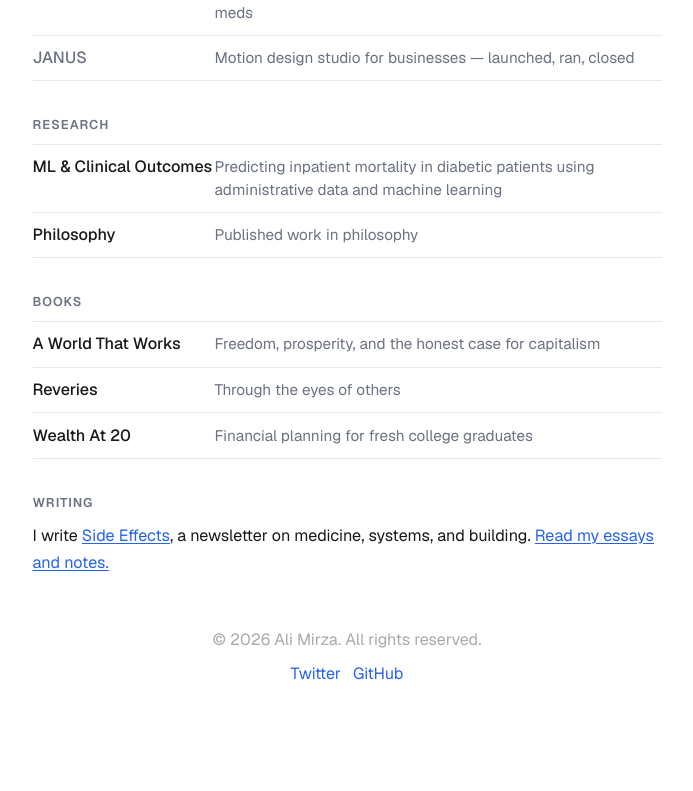
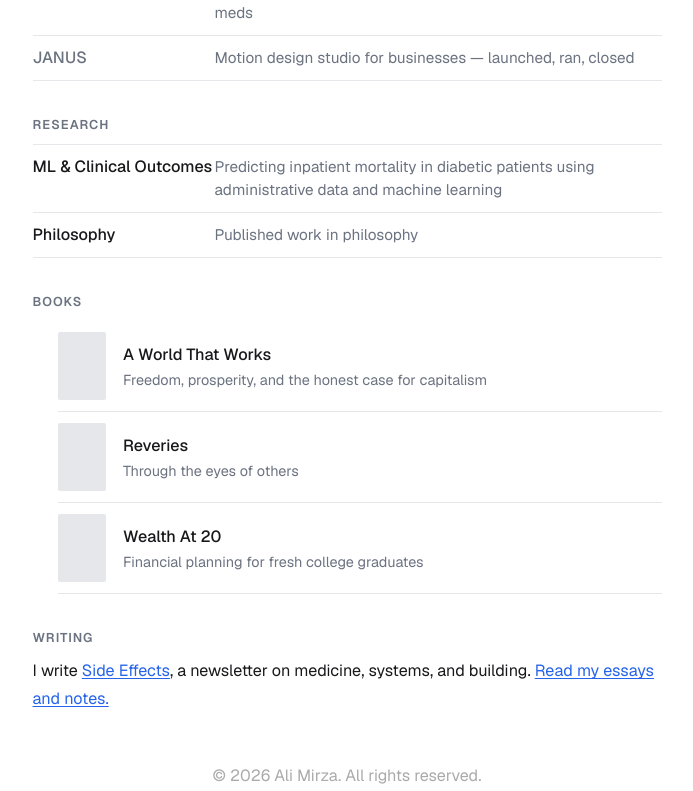
Before and after one commit to thisisalimirza/loam, a Next.js app: page / in a window 1280 px wide. Shown: the part 521-1312 px from the top of the page, without its empty margins (293-986 px from the left). Before the commit the page ends 1276 px from the top, so only its background shows below. Built offline with nearby package versions, Linux system fonts and the light colour scheme; no server answers.

Commit message:
Add book cover layout with placeholder slots
Books section now uses a cover-image layout (48x68px). Covers render
as grey placeholders until image URLs are provided.

https://claude.ai/code/session_018vzNdLrG7ZsKXrcMqE1gSC

```diff
--- a/src/app/components/ProfileHeader.tsx
+++ b/src/app/components/ProfileHeader.tsx
@@ -66,18 +66,27 @@ export default function ProfileHeader() {
 
       <section className="profile-section">
         <h2 className="profile-section-label">Books</h2>
-        <ul className="project-list">
-          <li className="project-item">
-            <a href="https://www.amazon.com/World-That-Works-Prosperity-Capitalism-ebook/dp/B0G5LV6F2G" target="_blank" rel="noopener noreferrer" className="project-name">A World That Works</a>
-            <span className="project-desc">Freedom, prosperity, and the honest case for capitalism</span>
+        <ul className="book-list">
+          <li className="book-item">
+            <div className="book-cover-placeholder" />
+            <div className="book-info">
+              <a href="https://www.amazon.com/World-That-Works-Prosperity-Capitalism-ebook/dp/B0G5LV6F2G" target="_blank" rel="noopener noreferrer" className="book-name">A World That Works</a>
+              <span className="book-desc">Freedom, prosperity, and the honest case for capitalism</span>
+            </div>
           </li>
-          <li className="project-item">
-            <a href="https://www.amazon.com/Reveries-Through-Others-Stories-traveler-ebook/dp/B0CJ99H7DL" target="_blank" rel="noopener noreferrer" className="project-name">Reveries</a>
-            <span className="project-desc">Through the eyes of others</span>
+          <li className="book-item">
+            <div className="book-cover-placeholder" />
+            <div className="book-info">
+              <a href="https://www.amazon.com/Reveries-Through-Others-Stories-traveler-ebook/dp/B0CJ99H7DL" target="_blank" rel="noopener noreferrer" className="book-name">Reveries</a>
+              <span className="book-desc">Through the eyes of others</span>
+            </div>
           </li>
-          <li className="project-item">
-            <a href="https://www.amazon.com/Wealth-At-20-Financial-Graduates-ebook/dp/B0CJBBSXW5" target="_blank" rel="noopener noreferrer" className="project-name">Wealth At 20</a>
-            <span className="project-desc">Financial planning for fresh college graduates</span>
+          <li className="book-item">
+            <div className="book-cover-placeholder" />
+            <div className="book-info">
+              <a href="https://www.amazon.com/Wealth-At-20-Financial-Graduates-ebook/dp/B0CJBBSXW5" target="_blank" rel="noopener noreferrer" className="book-name">Wealth At 20</a>
+              <span className="book-desc">Financial planning for fresh college graduates</span>
+            </div>
           </li>
         </ul>
       </section>
--- a/src/app/globals.css
+++ b/src/app/globals.css
@@ -245,6 +245,65 @@ a.project-name:hover {
   color: var(--accent);
   text-decoration: underline;
   text-underline-offset: 2px;
+}
+
+/* -----------------------------------------------
+   Book list
+----------------------------------------------- */
+.book-list {
+  display: flex;
+  flex-direction: column;
+  gap: 0;
+}
+
+.book-item {
+  display: grid;
+  grid-template-columns: 48px 1fr;
+  gap: 1rem;
+  padding: 0.65rem 0;
+  border-bottom: 1px solid var(--border);
+  align-items: center;
+}
+
+.book-cover {
+  width: 48px;
+  height: 68px;
+  object-fit: cover;
+  display: block;
+  border-radius: 2px;
+}
+
+.book-cover-placeholder {
+  width: 48px;
+  height: 68px;
+  background: var(--border);
+  border-radius: 2px;
+  display: flex;
+  align-items: center;
+  justify-content: center;
+}
+
+.book-info {
+  display: flex;
+  flex-direction: column;
+  gap: 0.15rem;
+}
+
+.book-name {
+  font-size: 0.95rem;
+  font-weight: 500;
+  color: var(--foreground);
+  text-decoration: none;
+}
+
+a.book-name:hover {
+  color: var(--accent);
+}
+
+.book-desc {
+  font-size: 0.85rem;
+  color: var(--muted);
+  line-height: 1.4;
 }
 
 @media (max-width: 480px) {
```
